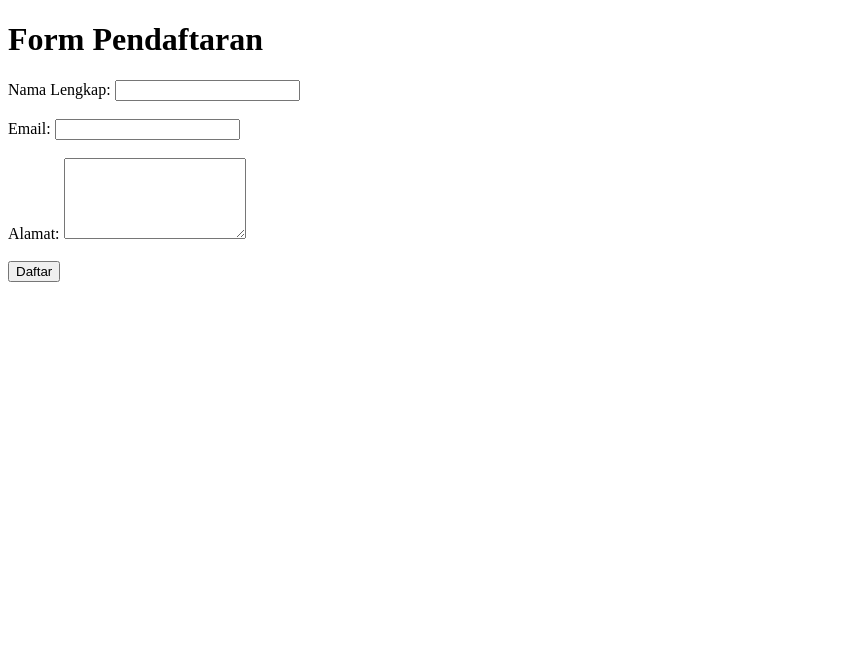
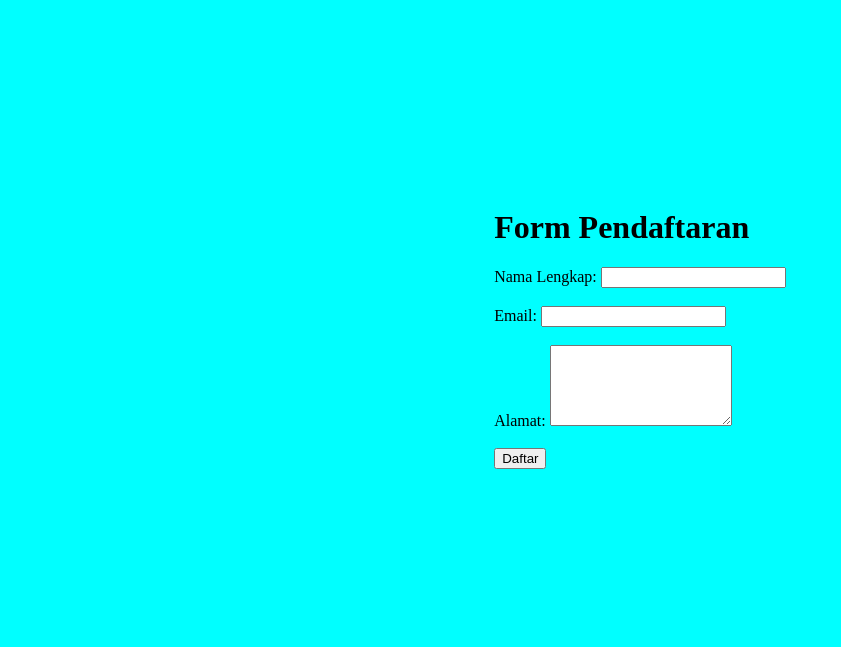
Before and after one commit to RohitJiddan/Pemograman_Web, a PHP site: page /coba2.html in a window 1280 px wide. Shown: the top 647 px of the page, without its empty margins (0-841 px from the left). Run offline with PHP 8.4, Linux system fonts and the light colour scheme.

Commit message:
Add files via upload

```diff
--- a/codelab_modul2/style_coba.css
+++ b/codelab_modul2/style_coba.css
@@ -1,4 +1,25 @@
-.body {
+body {
   background-color: aqua;
   justify-content: center;
+  display: flex;
+  align-items: center;
+  height: 80vh;
 }
+.form {
+  margin-top: 15px;
+}
+.container {
+  max-width: 400px;
+  padding: 50px;
+  border: 1px;
+  border-radius: 8%;
+}
+.form label {
+  display: block;
+  font-weight: bold;
+}
+.form textarea {
+  width: 100%;
+  padding: 8px;
+  border: 1px;
+}
```
